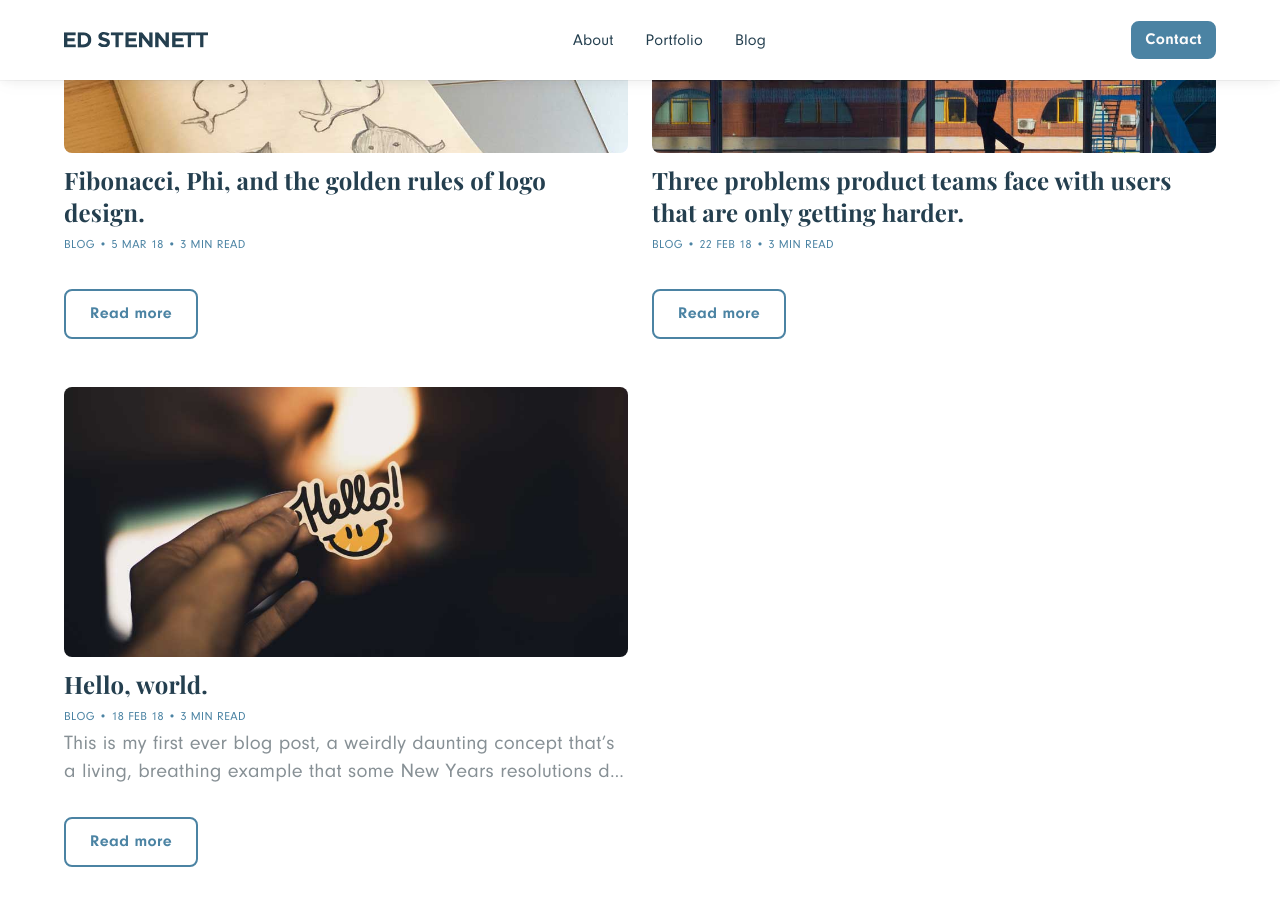
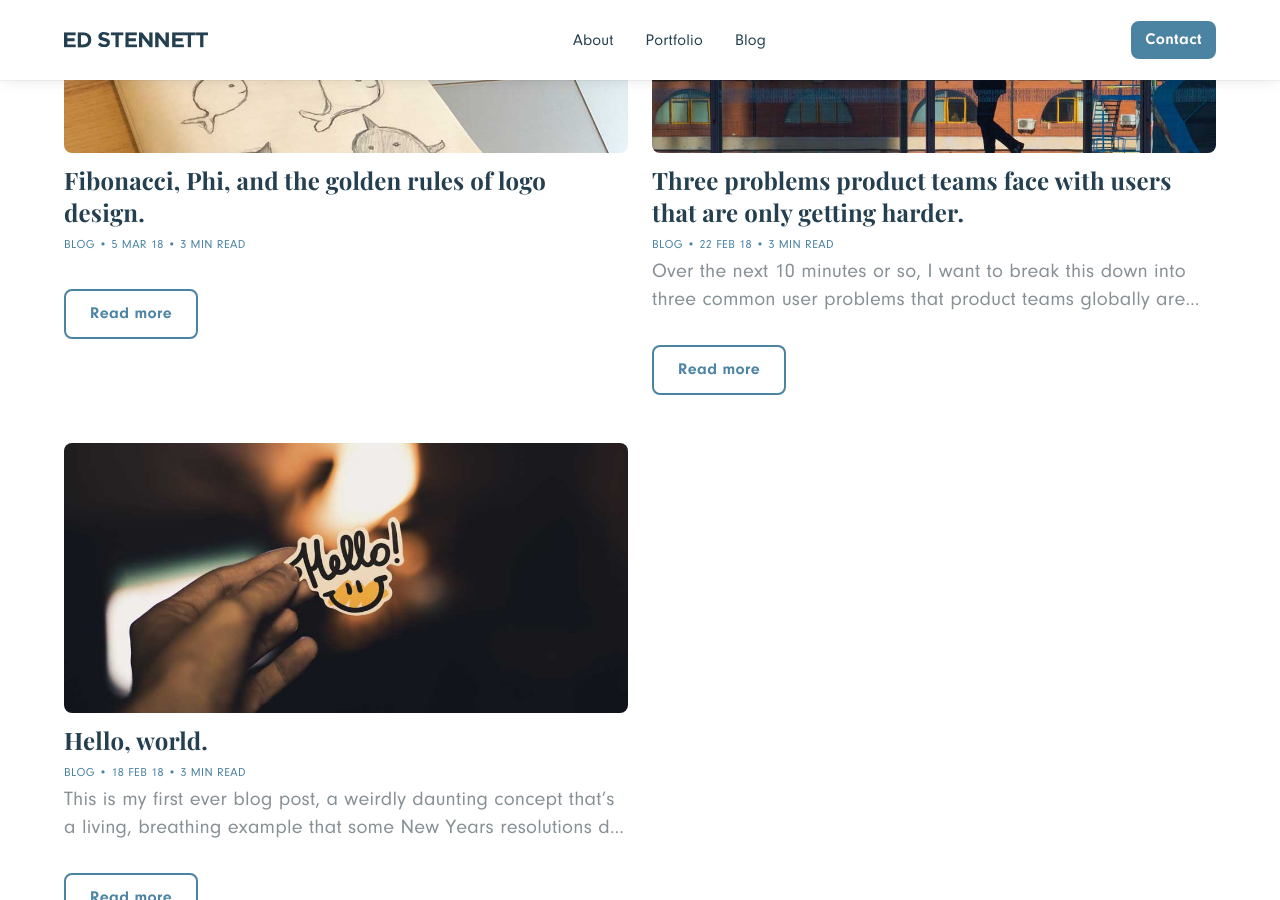
Before and after one commit to edstennettackee/edstennett, a Jekyll site: the page built from pages/blog.html, in a window 1280 px wide and 900 px high, scrolled down 2976 px. Built offline with Jekyll 4.4.1, drawn with Linux system fonts in a browser that asks for light colours.

Commit message:
Updated 2 files via CloudCannon

```diff
--- a/_posts/2018-02-22-three-user-problems.md
+++ b/_posts/2018-02-22-three-problems-product-teams-face-with-users-that-are-only-getting-harder.md
@@ -1,20 +1,22 @@
 ---
 title: Three problems product teams face with users that are only getting harder.
-description:
+description: >-
+  Over the next 10 minutes or so, I want to break this down into three common
+  user problems that product teams globally are facing, using examples from the
+  last ~20 years.
 tags:
-- Product
-date:   2018-02-22 12:30:00 +0000
+  - Product
+date: 2018-02-22 12:30:00
 image: /assets/images/blog/22-02-18-hero.jpg
 duration: 3 min read
 ---
-
-#### "Users are difficult to please, resist change and with competition greater than ever, it's only getting worse."
+#### "Users are difficult to please, resist change, and with competition greater than ever, it's only getting worse."
 
 Do you agree? Though it's a rather sweeping and generalised statement, there is a large element of truth in the quote. Over the next 10 minutes or so, I want to break this down into three common user problems that product teams globally are facing, using examples from the last ~20 years.
 
-## 1. Users resist change.
+## 1\. Users resist change.
 
-The year is 2006, Microsoft's internet explorer ruled the _world wide web_, the iPhone was a year off launch, and, out of a Harvard dorm room, Mark Zuckerberg's facebook was now available to anyone over 13 years old with a valid email address. Valued at $500 million, Facebook worked on releasing a new feature called 'News feed' to the site with the aim of showing all of your friends activity in a single timeline. The idea seemed great, but what followed was a series of protests, most notably from the [Day without Facebook](http://daywithoutfacebook.blogspot.co.uk/) campaign. A quote from the site almost vitriolicly attacks the update.
+The year is 2006, Microsoft's internet explorer ruled the *world wide web*, the iPhone was a year off launch, and, out of a Harvard dorm room, Mark Zuckerberg's facebook was now available to anyone over 13 years old with a valid email address. Valued at $500 million, Facebook worked on releasing a new feature called 'News feed' to the site with the aim of showing all of your friends activity in a single timeline. The idea seemed great, but what followed was a series of protests, most notably from the [Day without Facebook](http://daywithoutfacebook.blogspot.co.uk/) campaign. A quote from the site almost vitriolicly attacks the update.
 
 > "As Facebook users we are almost universally against the new Feeds, and yet the response from Facebook has been to completely ignore our complaints, and in fact, in one response “Pete” our friendly customer service representative is actually boasting about some of the most complained about features. There are over 350 anti-Feed groups on facebook now, and less than 5 in favor of the development."
 
@@ -24,9 +26,7 @@ At the time Facebook had 175 million active users. To date, Facebook has just su
 
 Several years before this, eBay had a similar problem as they looked to follow in the footsteps of Google and clean up their image, going from a sunset yellow background to white.
 
-<div align="center">
-    <img src="{{site.baseurl}}/assets/images/blog/22-02-18-ebay.jpg" class="img-fluid" alt="ebay yellow" />
-</div>
+<div align="center"><img class="img-fluid" alt="ebay yellow" src="{{site.baseurl}}/assets/images/blog/22-02-18-ebay.jpg" /></div>
 
 Overnight, the yellow was gone and was replaced by a white background. The result; eBay received thousands upon thousands of complaints, hate letters, support tickets, emails and phone calls against the change. For what was perceived by eBay as a very simple, low risk change, turned out to be nightmare. The yellow background returned and peace was restored.
 
@@ -38,23 +38,23 @@ Yes, users resist change, but they can be shaped to accept it.
 
 This kind of resistance to change is not specific to tech giants like eBay and Facebook. It affects companies globally everyday as they ship new features. As a product team, it can be tempting to play it safe and instil an attitude of 'if it ain't broke, don't fix it'. Users resist change, it's in their very nature to do so, but does that mean we should obsequiously revert every shipped feature that's met with initial displeasure? For me, change is key. You have to constantly innovate and improve your product to remain competitive, but any change should make your users feel clever, not clueless. Had Facebook stood still and played it safe, how many active users would they have today, I wonder?
 
-## 2. Don't assume users know what they want.
+## 2\. Don't assume users know what they want.
 
 > “If I had asked people what they wanted, they would have said faster horses.”
 
-Often uttered by those with an air of self-righteousness, it would appear that there is no evidence that Henry Ford ever _actually_ said those words, though the point still remains. So what do you do with user feedback? There are two opposing schools of thought. One side would argue that you can innovate directly inline with customer's perceived neeeds, shipping new features based on feedback you have recieved around your product. The other side would counter that true innovation is achieved when you ignore customer input and instead innovate based solely on the companies wider vision. The late Steve Jobs famously felt the latter was the key to success.
+Often uttered by those with an air of self-righteousness, it would appear that there is no evidence that Henry Ford ever *actually* said those words, though the point still remains. So what do you do with user feedback? There are two opposing schools of thought. One side would argue that you can innovate directly inline with customer's perceived neeeds, shipping new features based on feedback you have recieved around your product. The other side would counter that true innovation is achieved when you ignore customer input and instead innovate based solely on the companies wider vision. The late Steve Jobs famously felt the latter was the key to success.
 
 > It's really hard to design products by focus groups. A lot of times, people don’t know what they want until you show it to them.
 
-But is sheltered innovation really the key to a successful product? For Apple, maybe, but for most product teams, you simply can't afford to ignore your users. Users sit at the very core of your product. Though I think it's fair to say that users often don't know how to articulate what they want or what it looks like, they do know why they want it. Take the Henry Ford _quote_ as a case in point. His customers may have asked for a faster horse, but it was down to Ford to explore the wider need that they actually wanted to get from one place to another faster. For me, it's about finding the need behind the need, and ensuring that future designs and further innovation of the product solve user problems, instead of being just a knee jerk reaction to feedback or a users request.
+But is sheltered innovation really the key to a successful product? For Apple, maybe, but for most product teams, you simply can't afford to ignore your users. Users sit at the very core of your product. Though I think it's fair to say that users often don't know how to articulate what they want or what it looks like, they do know why they want it. Take the Henry Ford *quote* as a case in point. His customers may have asked for a faster horse, but it was down to Ford to explore the wider need that they actually wanted to get from one place to another faster. For me, it's about finding the need behind the need, and ensuring that future designs and further innovation of the product solve user problems, instead of being just a knee jerk reaction to feedback or a users request.
 
-## 3. Users are impatient.
+## 3\. Users are impatient.
 
 We live in a society that's inherently dependant upon instant gratification and it is making us perpetually impatient. This extends very much to users. The latest studies suggest that 47% of users expect a web page to load within two seconds and that 40% of users will wait no more than three seconds for a web page to load before leaving the site. A 1 second delay in page response can result in a 7% reduction in conversions.
 
 It's important to remember that these numbers extend beyond just pure product performance and into the wider user experience of your product. If a user is unsure about how to do something, they will become frustrated, and frustration mixed with impatience is a fairly deadly mix when it comes to UX design.
 
-As a product team, it is about identifying the potential _pain points_ in your site, and designing solutions that will build trust between your product and users. At my current company, Seenit, we are exploring ways we introduce an on-boarding flow to our products to help guide users, whilst still making them feel clever. [User onboard](https://www.useronboard.com/) has been an invaluable resource for exploring how we can best achieve this, with a particular focus on showing users the product's benefits, not features.
+As a product team, it is about identifying the potential *pain points* in your site, and designing solutions that will build trust between your product and users. At my current company, Seenit, we are exploring ways we introduce an on-boarding flow to our products to help guide users, whilst still making them feel clever. [User onboard](https://www.useronboard.com/) has been an invaluable resource for exploring how we can best achieve this, with a particular focus on showing users the product's benefits, not features.
 
 In additon to this, an intuitive user interface, governed by a company style guide, can help create a consistent, coherent user experience. Simple tricks like using one colour throughout to indicate a link or action, consistent font sizes and layouts can work wonders as users 'scan' your product.
 
```
